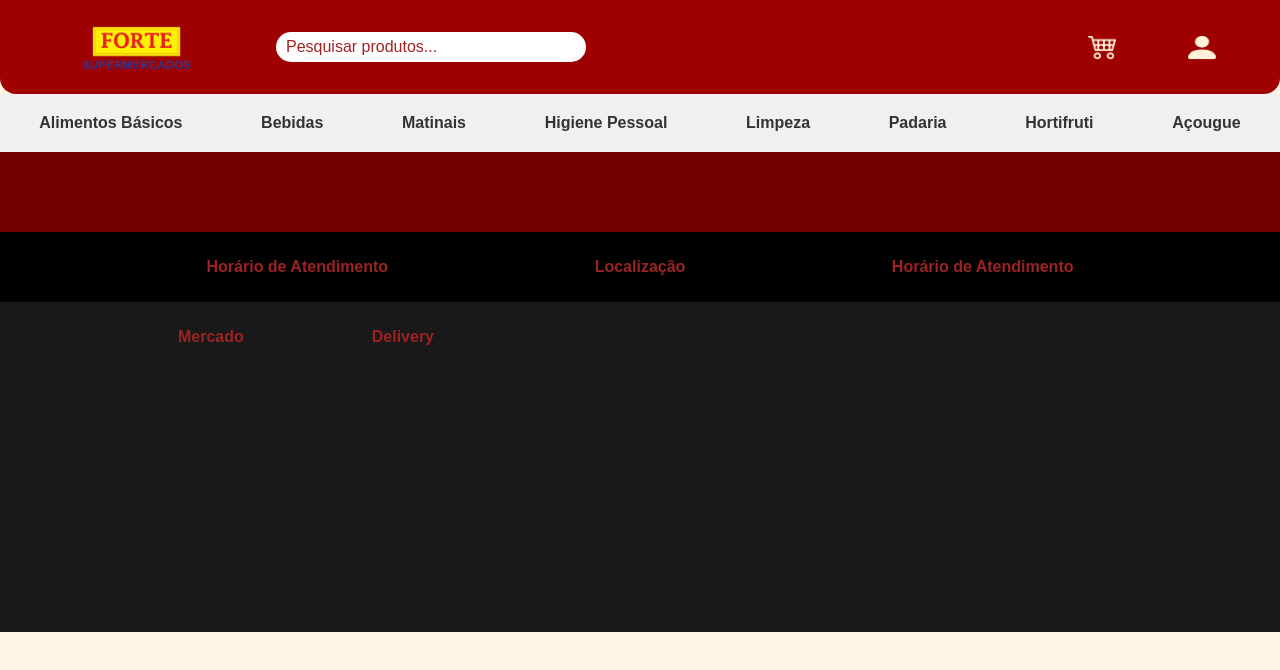
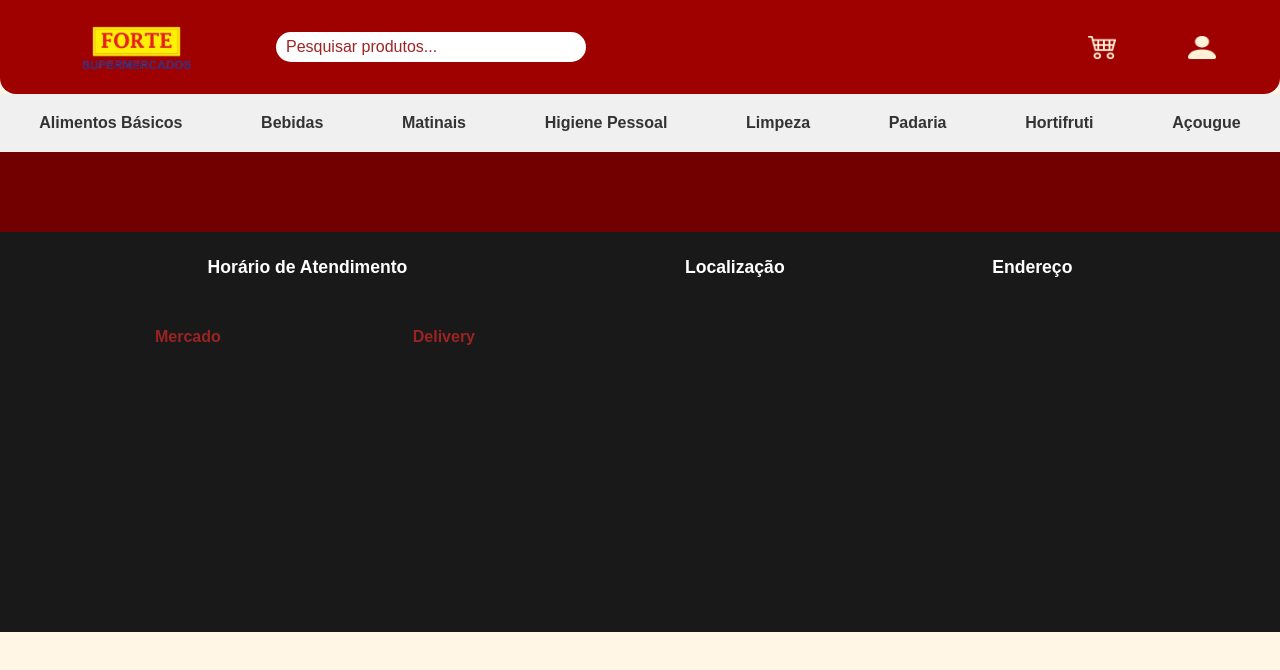
Before and after one commit to Cesar-Zanellato/SAFrontEndQuartoSemestre, a React (Vite) app in the folder fortesupermercados/: page /register in a window 1280 px wide. Shown: the top 670 px of the page. Built offline with nearby package versions, Linux system fonts and the light colour scheme.

Commit message:
Atualizando o Troço

```diff
--- a/fortesupermercados/src/components/Footer/Footer.css
+++ b/fortesupermercados/src/components/Footer/Footer.css
@@ -17,9 +17,25 @@
     display: flex;
     width: 100%;
     height: 70px;
-    background-color: #000000;
+    background-color:  #191919;
     align-items: center;
     justify-content: space-evenly;
+  }
+
+  .tituloHorario{
+    font-size: 110%;
+    color: #ffffff;
+    margin-right: 70px;
+  }
+
+  .tituloLocalização{
+    font-size: 110%;
+    color: #ffffff;
+  }
+
+  .tituloEndereço{
+    font-size: 110%;
+    color: #ffffff;
   }
 
   h2{
@@ -28,13 +44,13 @@
   }
 
   .subTitulo{
-    margin-left: 178px;
+    color: #9b2323;
+    margin-left: 155px;
     margin-top: 20px;
-    width: 20%;
+    width: 25%;
     height: 30px;
-
+    /*background-color: #e7dfdf;*/
     align-items: center;
     justify-content: space-between;
-
     display: flex;
   }
--- a/fortesupermercados/src/components/Footer/Footer.jsx
+++ b/fortesupermercados/src/components/Footer/Footer.jsx
@@ -10,9 +10,9 @@ function Footer() {
       </div>
 
       <div className="titulos">
-            <h2 className='tituloHorario'>Horário de Atendimento</h2>
-            <h2 className='tituloLocalização'>Localização</h2>
-            <h2>Horário de Atendimento</h2>
+        <h2 className='tituloHorario'>Horário de Atendimento</h2>
+        <h2 className='tituloLocalização'>Localização</h2>
+        <h2 className='tituloEndereço'>Endereço</h2>
       </div>
 
       <div className='subTitulo'>
@@ -20,6 +20,10 @@ function Footer() {
         <h2 className='subDelivery'>Delivery</h2>
       </div>
 
+      <div className='divTextos'>
+
+      </div>
+
     </footer>
   );
 }
```
